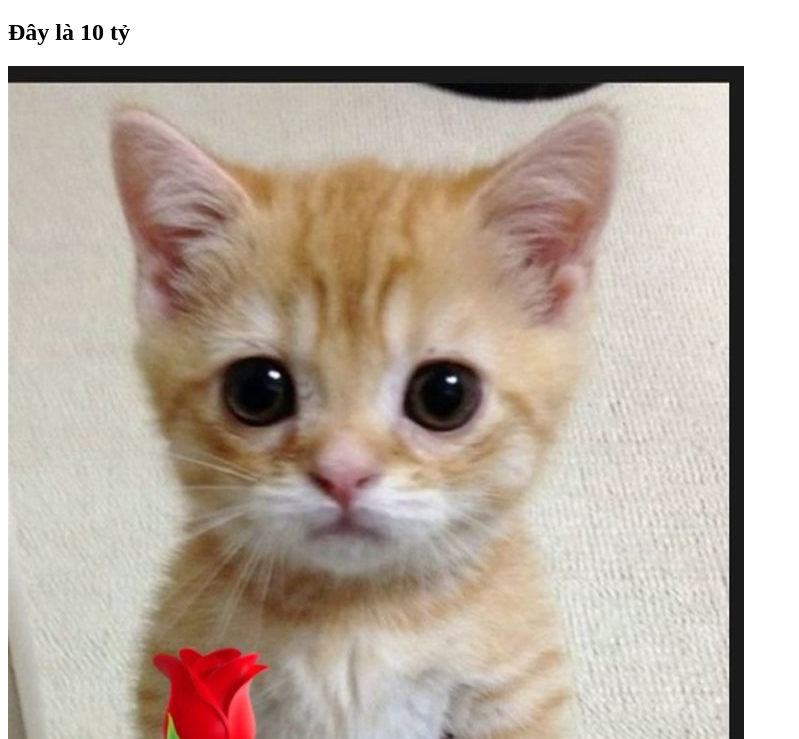
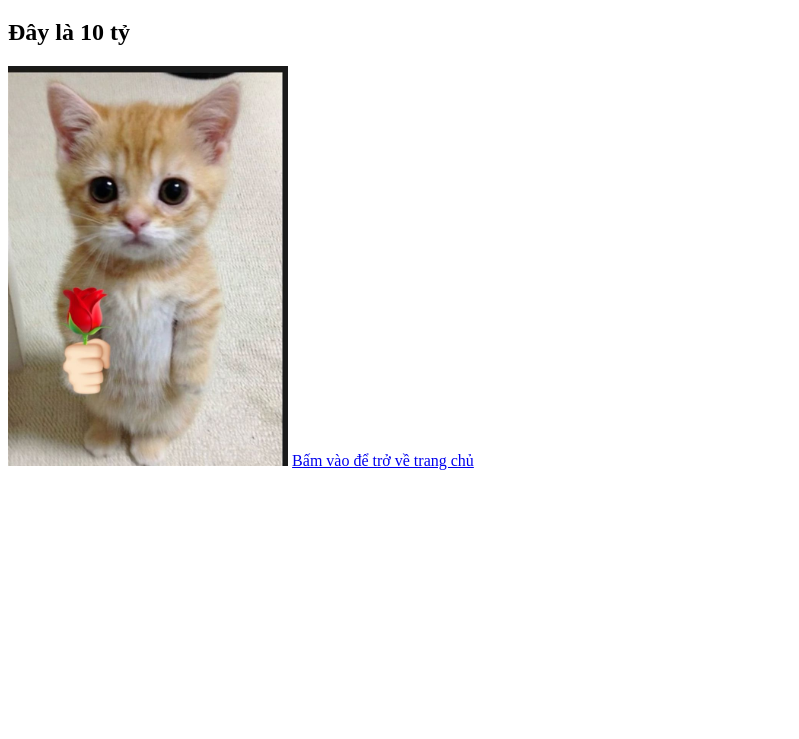
Before and after one commit to qtrong0205/sinhnhat, a plain HTML site: page 10ty.html in a window 1280 px wide. Shown: the part 61-800 px from the top of the page, without its empty margins (0-799 px from the left). Drawn offline with Linux system fonts and the light colour scheme.

Commit message:
thay đổi kích thước ảnh

```diff
--- a/10ty.html
+++ b/10ty.html
@@ -8,7 +8,7 @@
   <body>
     <h1>Chúc Mừng Sinh Nhật Huyền Trân</h1>
     <h2>Đây là 10 tỷ</h2>
-    <img src="./img/download.jfif" alt="ảnh mèo" />
+    <img src="./img/download.jfif " alt="ảnh mèo" height="400" />
     <a href="./index.html">Bấm vào để trở về trang chủ</a>
   </body>
 </html>
```
